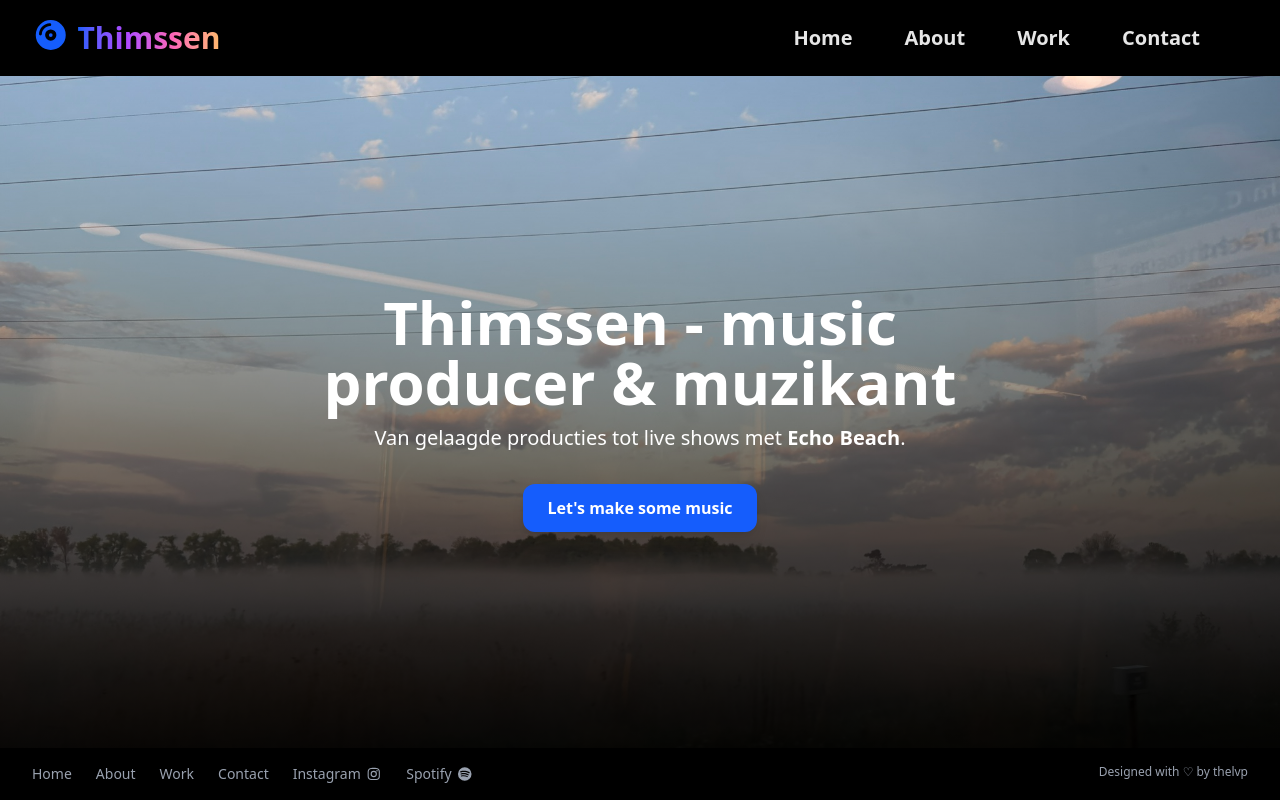
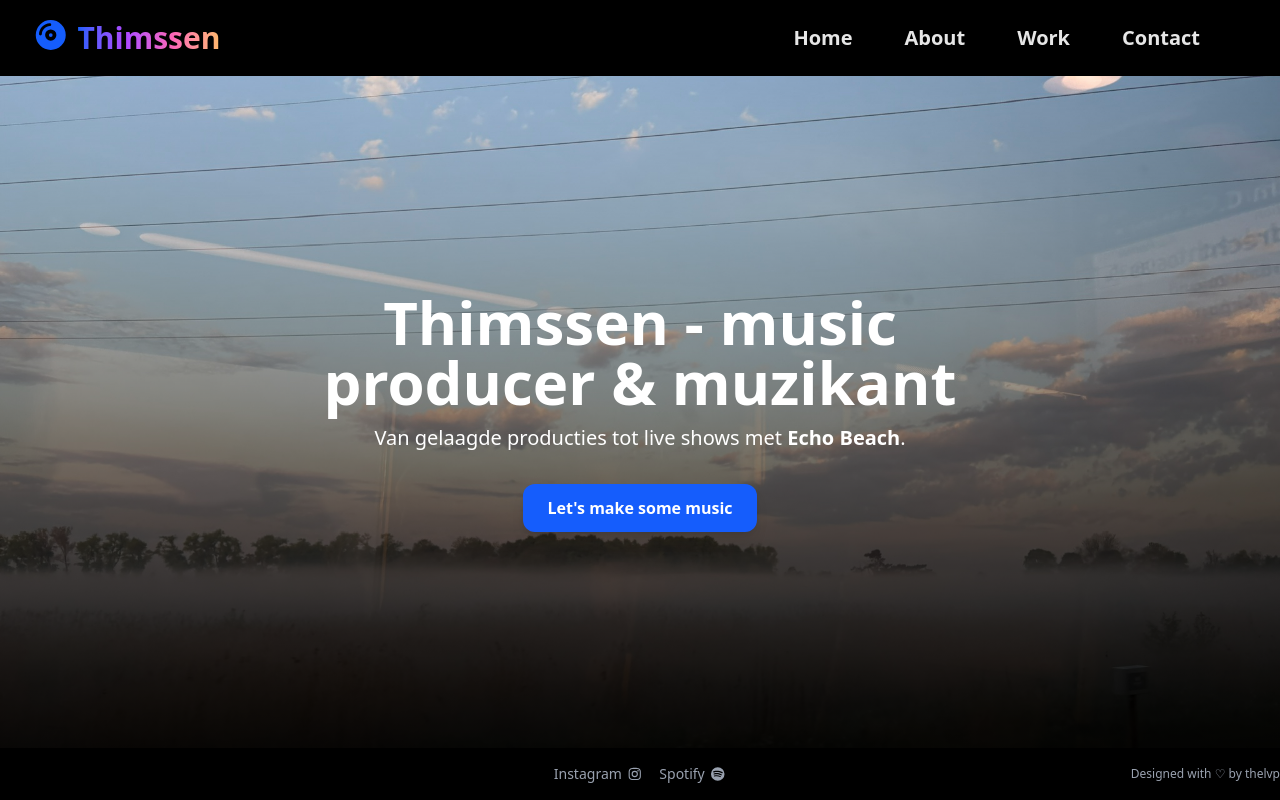
Before and after one commit to thelvp/thimssen, a React (Vite) app: page / in a window 1280 px wide. Built offline with nearby package versions, Linux system fonts and the light colour scheme; the HTML template or start-up script is replaced by a standard one.

Commit message:
Update content footer

```diff
--- a/src/components/Footer.tsx
+++ b/src/components/Footer.tsx
@@ -1,58 +1,27 @@
 import { faInstagram, faSpotify } from '@fortawesome/free-brands-svg-icons';
 import { FontAwesomeIcon } from '@fortawesome/react-fontawesome';
-import { Link } from 'react-router';
 
 export const Footer = () => {
-  const baseLinkClasses = 'me-4 md:me-6';
+  const baseLinkClasses = '';
   const baseFocusA11YClasses =
     'focus:outline-none focus-visible:ring-2 focus-visible:ring-offset-2 focus-visible:ring-blue-500 rounded-sm';
 
   return (
-    <footer className="z-20 flex w-full justify-between px-8 py-4 text-gray-400">
-      <ul className="mt-3 flex flex-wrap items-center text-sm sm:mt-0">
-        <li>
-          <Link
-            to="/"
-            className={`${baseLinkClasses} ${baseFocusA11YClasses} hover:text-blue-500`}
-          >
-            Home
-          </Link>
-        </li>
-        <li>
-          <Link
-            to="/about"
-            className={`${baseLinkClasses} ${baseFocusA11YClasses} hover:text-purple-500`}
-          >
-            About
-          </Link>
-        </li>
-        <li>
-          <Link
-            to="/work"
-            className={`${baseLinkClasses} ${baseFocusA11YClasses} hover:text-pink-500`}
-          >
-            Work
-          </Link>
-        </li>
-        <li>
-          <Link
-            to="/contact"
-            className={`${baseLinkClasses} ${baseFocusA11YClasses} hover:text-orange-500`}
-          >
-            Contact
-          </Link>
-        </li>
+    <footer className="z-20 w-full py-4 text-gray-400">
+      <div className="mx-auto grid max-w-7xl grid-cols-1 items-center gap-4 sm:grid-cols-3">
+        <div className="hidden sm:block" />
+        <ul className="flex flex-wrap items-center justify-center text-sm">
           <li>
             <a
               target="_blank"
               rel="noopener noreferrer"
               href="https://www.instagram.com/thimssen/"
-            className={`${baseLinkClasses} ${baseFocusA11YClasses} hover:text-yellow-500`}
+              className={` ${baseFocusA11YClasses} hover:text-yellow-500`}
             >
               Instagram
               <FontAwesomeIcon
                 icon={faInstagram}
-              className="ml-1"
+                className="ml-1 mr-4"
                 aria-hidden="true"
                 focusable={false}
               />
@@ -64,7 +33,7 @@ export const Footer = () => {
               target="_blank"
               rel="noopener noreferrer"
               href="https://open.spotify.com/artist/2uhfXqGrbL6MDekftEEDMD?si=RTCS8gXOQHO1zlk8fMht0A"
-            className={`${baseLinkClasses} ${baseFocusA11YClasses} hover:text-green-500`}
+              className={`${baseFocusA11YClasses} hover:text-green-500`}
             >
               Spotify
               <FontAwesomeIcon
@@ -77,7 +46,8 @@ export const Footer = () => {
             </a>
           </li>
         </ul>
-      <p className="text-xs">
+
+        <p className="justify-self-end text-right text-xs">
           <a
             className={`group hover:underline ${baseFocusA11YClasses}`}
             href="https://github.com/thelvp"
@@ -92,6 +62,7 @@ export const Footer = () => {
             by thelvp
           </a>
         </p>
+      </div>
     </footer>
   );
 };
```
Lines whose indentation alone changed are shown as unchanged.
